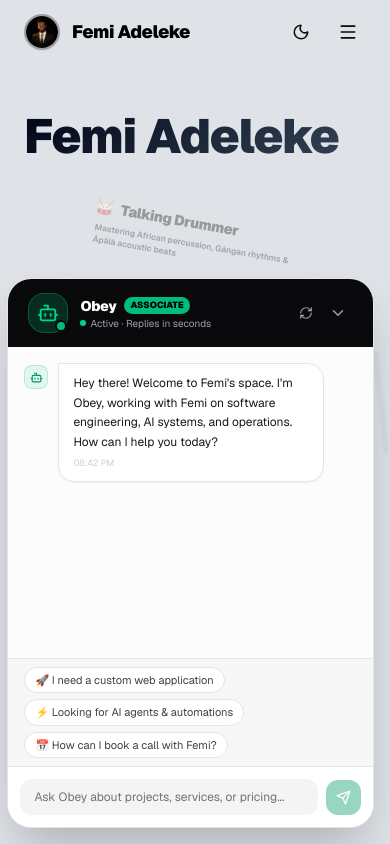
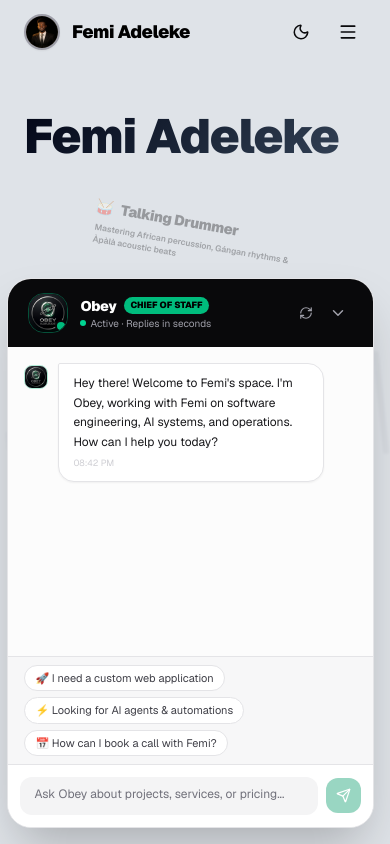
Before and after one commit to Phemmy111/My-Portfolio, a Next.js app: page / in a window 390 px wide. Both pictures are taken after a click on the button 337 px from the left and 795 px from the top of the page. Shown: the top 844 px of the page. Built offline with nearby package versions, Linux system fonts and the light colour scheme.

Commit message:
feat(brand): launch official Obey brand logo, multiline mobile chat, and proactive WhatsApp executive alert triggers

```diff
--- a/src/app/api/obey/web/chat/route.ts
+++ b/src/app/api/obey/web/chat/route.ts
@@ -87,16 +87,17 @@ CRITICAL BEHAVIOR RULES:
       intent: "Website Live Chat",
     });
 
-    // 6. Check High-Intent Triggers for Instant WhatsApp Executive Alert to Femi
-    const isHighIntent =
-      /\b(\$|₦|budget|quote|cost|pricing|dollars|naira|hire|contract|urgent|proposal|scope|timeline)\b/i.test(userText) ||
-      /\b(call|meet|zoom|google meet|schedule|appointment)\b/i.test(userText) ||
-      /@|(\+?\d{10,13})/i.test(userText);
+    // 6. Proactive Executive Alert to Femi's WhatsApp (Triggers as soon as visitor engages or asks to connect)
+    const isLeadInquiry =
+      /\b(connect|femi|speak|talk|reach|call|meet|zoom|schedule|appointment|book|hire|work with|collaborate)\b/i.test(userText) ||
+      /\b(build|develop|app|website|ecommerce|platform|system|bot|agent|software|price|pricing|cost|charge|how much|budget|quote|\$|₦|naira|dollars)\b/i.test(userText) ||
+      /@|(\+?\d{10,14})/i.test(userText) ||
+      pastMessages.length >= 2;
 
-    if (isHighIntent) {
+    if (isLeadInquiry) {
       try {
         const summaryRes = await executeAICompletion({
-          systemPrompt: "You are Obey. Synthesize a 2-line executive briefing for Femi about this website visitor inquiry, including their goal, budget/timeline, and contact details if shared.",
+          systemPrompt: "You are Obey. Synthesize a 2-line executive briefing for Femi about this website visitor inquiry: what they want to build, their goal or question, and contact details if provided.",
           userPrompt: `Web Chat with ${displayName} (Email: ${visitorEmail || "Not provided yet"}):\n${historyText}\nLatest: "${userText}"`,
           temperature: 0.4,
         });
@@ -104,8 +105,8 @@ CRITICAL BEHAVIOR RULES:
         const alertMsg =
           `🌐 *New Web Visitor Alert, Boss!*\n\n` +
           `• *Visitor:* ${displayName} ${visitorEmail ? `(${visitorEmail})` : ""}\n` +
-          `• *Executive Summary:*\n${summaryRes.text}\n\n` +
-          `_View full dialogue and reply live in your Admin Omnichannel Inbox!_`;
+          `• *Executive Briefing:*\n${summaryRes.text}\n\n` +
+          `_View full live dialogue & reply in your Admin Omnichannel Inbox!_`;
 
         await sendWhatsAppMessage(alertMsg, FEMI_PERSONAL_NUMBER);
       } catch (err) {
--- a/src/app/api/obey/whatsapp/webhook/route.ts
+++ b/src/app/api/obey/whatsapp/webhook/route.ts
@@ -131,28 +131,26 @@ CRITICAL BEHAVIORAL INSTRUCTIONS:
         message: replyText,
       });
 
-      // 4. SMART EXECUTIVE ALERT TO FEMI (NO DM SPAM)
-      // Only alert Femi if high intent detected or after meaningful dialogue, NOT on every casual "hi"
-      const isHighIntent =
-        /\b(\$|₦|budget|quote|cost|pricing|dollars|naira|hire|contract|urgent|proposal|scope|timeline)\b/i.test(userText) ||
-        /\b(call|meet|zoom|google meet|schedule|appointment)\b/i.test(userText) ||
-        /@|(\+?\d{10,13})/i.test(userText);
+      // 4. PROACTIVE EXECUTIVE ALERT TO FEMI (Pushes alert when lead inquires or reaches 2+ turns)
+      const isLeadInquiry =
+        /\b(connect|femi|speak|talk|reach|call|meet|zoom|schedule|appointment|book|hire|work with|collaborate)\b/i.test(userText) ||
+        /\b(build|develop|app|website|ecommerce|platform|system|bot|agent|software|price|pricing|cost|charge|how much|budget|quote|\$|₦|naira|dollars)\b/i.test(userText) ||
+        /@|(\+?\d{10,14})/i.test(userText) ||
+        pastMessages.length >= 2;
 
-      const isMilestone = pastMessages.length === 4 || pastMessages.length === 8;
-
-      if (isHighIntent || isMilestone) {
+      if (isLeadInquiry) {
         try {
           const summaryRes = await executeAICompletion({
-            systemPrompt: "You are Obey synthesizing an external inquiry for your boss, Femi Adeleke. Provide a 2-line executive summary: who they are, what they need, and budget/urgency if stated.",
-            userPrompt: `Dialogue with +${replyTo} (${pushName || "Guest"}):\n${historyText}\nLatest: "${userText}"`,
+            systemPrompt: "You are Obey synthesizing an external WhatsApp inquiry for your boss, Femi Adeleke. Provide a crisp 2-line executive summary: who they are, what project/service they need or want to build, and key requirements/budget.",
+            userPrompt: `Dialogue with +${replyTo} (${pushName || "Contact"}):\n${historyText}\nLatest message from them: "${userText}"`,
             temperature: 0.4,
           });
 
           const alertMsg =
             `💼 *Inbound Executive Brief, Boss!*\n\n` +
             `• *Contact:* +${replyTo} ${pushName ? `(${pushName})` : ""}\n` +
-            `• *Executive Summary:*\n${summaryRes.text}\n\n` +
-            `_Full conversation saved to your Spreadsheet & Neon CRM._`;
+            `• *Executive Briefing:*\n${summaryRes.text}\n\n` +
+            `_View full dialogue & take over live in your Admin Omnichannel Inbox!_`;
 
           await sendWhatsAppMessage(alertMsg, FEMI_PERSONAL_NUMBER);
         } catch (e) {
--- a/src/components/AdminOmnichannelInbox.tsx
+++ b/src/components/AdminOmnichannelInbox.tsx
@@ -373,8 +373,8 @@ export default function AdminOmnichannelInbox() {
                       </div>
 
                       {!isUser && (
-                        <div className="w-7 h-7 rounded-lg bg-emerald-500/20 text-emerald-600 dark:text-emerald-400 flex items-center justify-center shrink-0 mt-0.5 font-bold border border-emerald-500/30">
-                          <Bot size={14} />
+                        <div className="w-7 h-7 rounded-lg overflow-hidden border border-emerald-500/30 shrink-0 mt-0.5">
+                          <img src="/obey-logo.jpg" alt="Obey" className="w-full h-full object-cover" />
                         </div>
                       )}
                     </div>
--- a/src/components/PublicObeyWidget.tsx
+++ b/src/components/PublicObeyWidget.tsx
@@ -142,8 +142,8 @@ export default function PublicObeyWidget() {
           className="fixed bottom-5 right-5 z-40 flex items-center gap-2.5 px-4 py-3 rounded-full bg-zinc-950 dark:bg-white text-white dark:text-zinc-950 shadow-2xl hover:scale-105 transition-all duration-200 border border-zinc-800 dark:border-zinc-200 group"
           aria-label="Chat with Obey"
         >
-          <div className="relative w-8 h-8 rounded-full bg-emerald-500/20 text-emerald-400 dark:text-emerald-600 flex items-center justify-center font-bold">
-            <Bot size={18} />
+          <div className="relative w-8 h-8 rounded-full overflow-hidden border border-emerald-500/40 shrink-0">
+            <img src="/obey-logo.jpg" alt="Obey" className="w-full h-full object-cover" />
             <span className="absolute -top-0.5 -right-0.5 w-2.5 h-2.5 rounded-full bg-emerald-500 animate-pulse border-2 border-zinc-950 dark:border-white" />
           </div>
           <div className="text-left hidden sm:block">
@@ -164,15 +164,15 @@ export default function PublicObeyWidget() {
           {/* Header */}
           <div className="px-5 py-3.5 bg-zinc-950 text-white flex items-center justify-between shrink-0">
             <div className="flex items-center gap-3">
-              <div className="relative w-10 h-10 rounded-2xl bg-emerald-500/20 text-emerald-400 flex items-center justify-center font-bold border border-emerald-500/30">
-                <Bot size={22} />
+              <div className="relative w-10 h-10 rounded-2xl overflow-hidden border border-emerald-500/40 shrink-0">
+                <img src="/obey-logo.jpg" alt="Obey" className="w-full h-full object-cover" />
                 <span className="absolute bottom-0 right-0 w-3 h-3 rounded-full bg-emerald-500 border-2 border-zinc-950" />
               </div>
               <div>
                 <div className="flex items-center gap-2">
                   <h3 className="text-sm font-black tracking-tight">Obey</h3>
                   <span className="text-[9px] font-black uppercase px-1.5 py-0.5 rounded-full bg-emerald-500 text-black">
-                    Associate
+                    Chief of Staff
                   </span>
                 </div>
                 <p className="text-[10px] text-zinc-400 flex items-center gap-1">
@@ -208,8 +208,8 @@ export default function PublicObeyWidget() {
                 className={`flex gap-2.5 ${m.role === "user" ? "justify-end" : "justify-start"}`}
               >
                 {m.role === "assistant" && (
-                  <div className="w-6 h-6 rounded-lg bg-emerald-500/10 text-emerald-600 dark:text-emerald-400 flex items-center justify-center shrink-0 mt-0.5 border border-emerald-500/20 font-bold">
-                    <Bot size={13} />
+                  <div className="w-6 h-6 rounded-lg overflow-hidden border border-emerald-500/30 shrink-0 mt-0.5">
+                    <img src="/obey-logo.jpg" alt="Obey" className="w-full h-full object-cover" />
                   </div>
                 )}
                 <div
@@ -233,8 +233,8 @@ export default function PublicObeyWidget() {
 
             {loading && (
               <div className="flex gap-2.5 justify-start items-center">
-                <div className="w-6 h-6 rounded-lg bg-emerald-500/10 text-emerald-600 dark:text-emerald-400 flex items-center justify-center shrink-0 border border-emerald-500/20 font-bold">
-                  <Bot size={13} />
+                <div className="w-6 h-6 rounded-lg overflow-hidden border border-emerald-500/30 shrink-0">
+                  <img src="/obey-logo.jpg" alt="Obey" className="w-full h-full object-cover" />
                 </div>
                 <div className="bg-white dark:bg-zinc-900 border border-zinc-200 dark:border-zinc-800 rounded-2xl px-4 py-2.5 text-zinc-500 flex items-center gap-1.5 shadow-xs">
                   <span className="w-1.5 h-1.5 rounded-full bg-emerald-500 animate-bounce" />
@@ -261,30 +261,40 @@ export default function PublicObeyWidget() {
             </div>
           )}
 
-          {/* Input Bar */}
+          {/* Input Bar with Multiline on Mobile */}
           <div className="p-3 bg-white dark:bg-[#0c0c0e] border-t border-zinc-200 dark:border-zinc-800 shrink-0">
-            <form
-              onSubmit={(e) => {
-                e.preventDefault();
-                handleSend();
-              }}
-              className="flex items-center gap-2"
-            >
-              <input
-                type="text"
+            <div className="flex items-end gap-2">
+              <textarea
                 value={input}
                 onChange={(e) => setInput(e.target.value)}
+                onKeyDown={(e) => {
+                  // On desktop: Enter sends message, Shift+Enter creates new line.
+                  // On mobile touch devices: Enter naturally creates a new line without sending!
+                  const isMobile =
+                    typeof window !== "undefined" &&
+                    ("ontouchstart" in window || navigator.maxTouchPoints > 0);
+                  if (e.key === "Enter" && !e.shiftKey && !isMobile) {
+                    e.preventDefault();
+                    handleSend();
+                  }
+                }}
+                rows={1}
                 placeholder="Ask Obey about projects, services, or pricing..."
-                className="flex-1 px-3.5 py-2.5 rounded-xl bg-zinc-100 dark:bg-zinc-900 text-xs text-zinc-900 dark:text-white placeholder-zinc-500 focus:outline-none focus:ring-1 focus:ring-emerald-500"
+                className="flex-1 max-h-24 min-h-[38px] px-3.5 py-2 rounded-xl bg-zinc-100 dark:bg-zinc-900 text-xs text-zinc-900 dark:text-white placeholder-zinc-500 focus:outline-none focus:ring-1 focus:ring-emerald-500 resize-none leading-relaxed"
               />
               <button
-                type="submit"
+                type="button"
+                onClick={() => handleSend()}
                 disabled={!input.trim() || loading}
-                className="p-2.5 rounded-xl bg-emerald-600 text-white disabled:opacity-40 hover:bg-emerald-500 transition-all shrink-0"
+                className="p-2.5 rounded-xl bg-emerald-600 text-white disabled:opacity-40 hover:bg-emerald-500 transition-all shrink-0 mb-0.5"
+                title="Send message"
               >
                 <Send size={15} />
               </button>
-            </form>
+            </div>
+            <p className="text-[10px] text-zinc-400 mt-1 hidden sm:block">
+              Press <span className="font-mono text-zinc-500">Enter</span> to send, <span className="font-mono text-zinc-500">Shift + Enter</span> for new line
+            </p>
           </div>
         </div>
       )}
```
Also changed, not shown: public/obey-logo.jpg (added).
